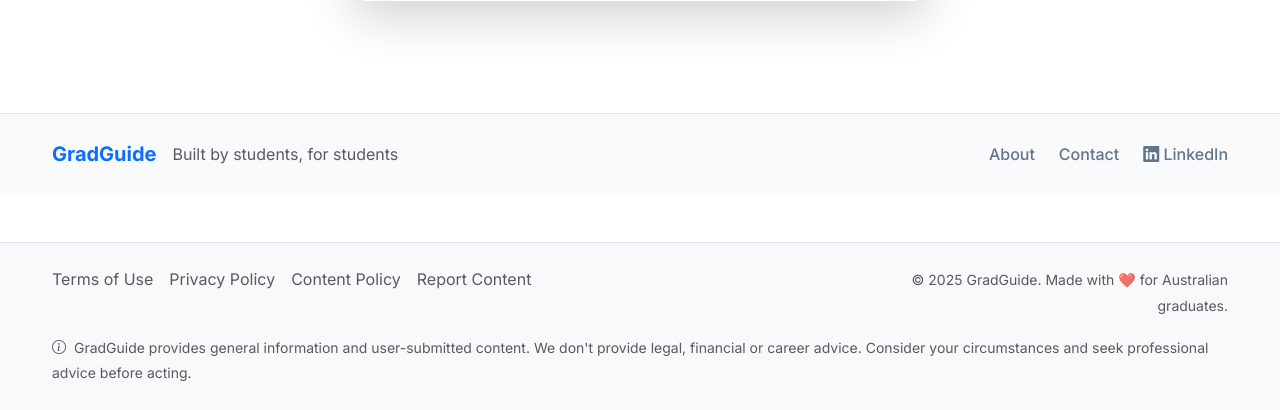
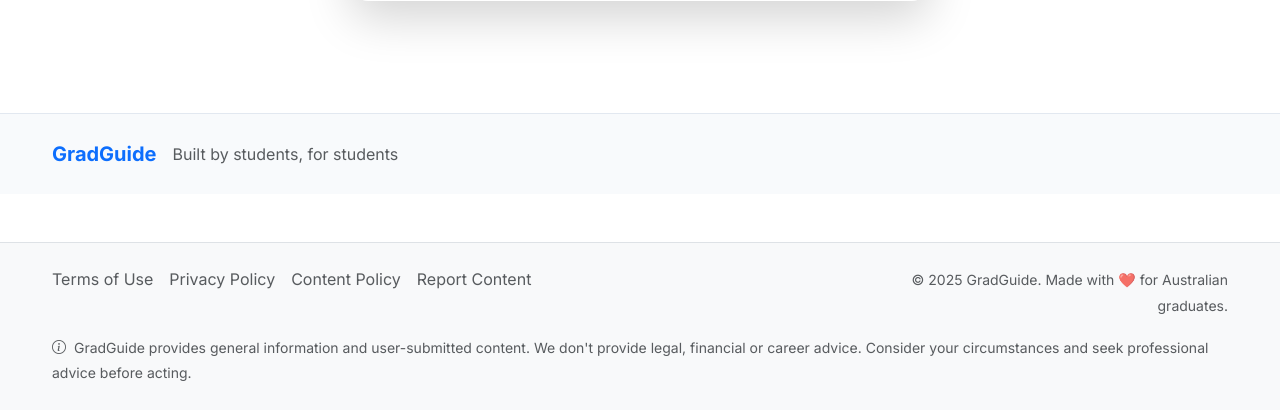
Before and after one commit to marlygme/grad-olliescott, a Flask app: page /submit in a window 1280 px wide. Shown: the part 965-1375 px from the top of the page. Run offline with Flask 3, Linux system fonts and the light colour scheme.

Commit message:
Assistant checkpoint: Remove footer navigation links
Assistant generated file changes:
- templates/base.html: Remove About, Contact, and LinkedIn links from footer

---

User prompt:

can you remove the about, contact and liknedin banners from the bottom

Replit-Commit-Author: Assistant
Replit-Commit-Session-Id: 14980846-fff5-4598-899d-cdf7886b54f5

```diff
--- a/templates/base.html
+++ b/templates/base.html
@@ -104,13 +104,6 @@
           </div>
         </div>
         <div class="col-md-6">
-          <div class="d-flex justify-content-md-end gap-4">
-            <a href="#" class="footer-link">About</a>
-            <a href="#" class="footer-link">Contact</a>
-            <a href="#" class="footer-link">
-              <i class="bi bi-linkedin"></i> LinkedIn
-            </a>
-          </div>
         </div>
       </div>
     </div>
```
